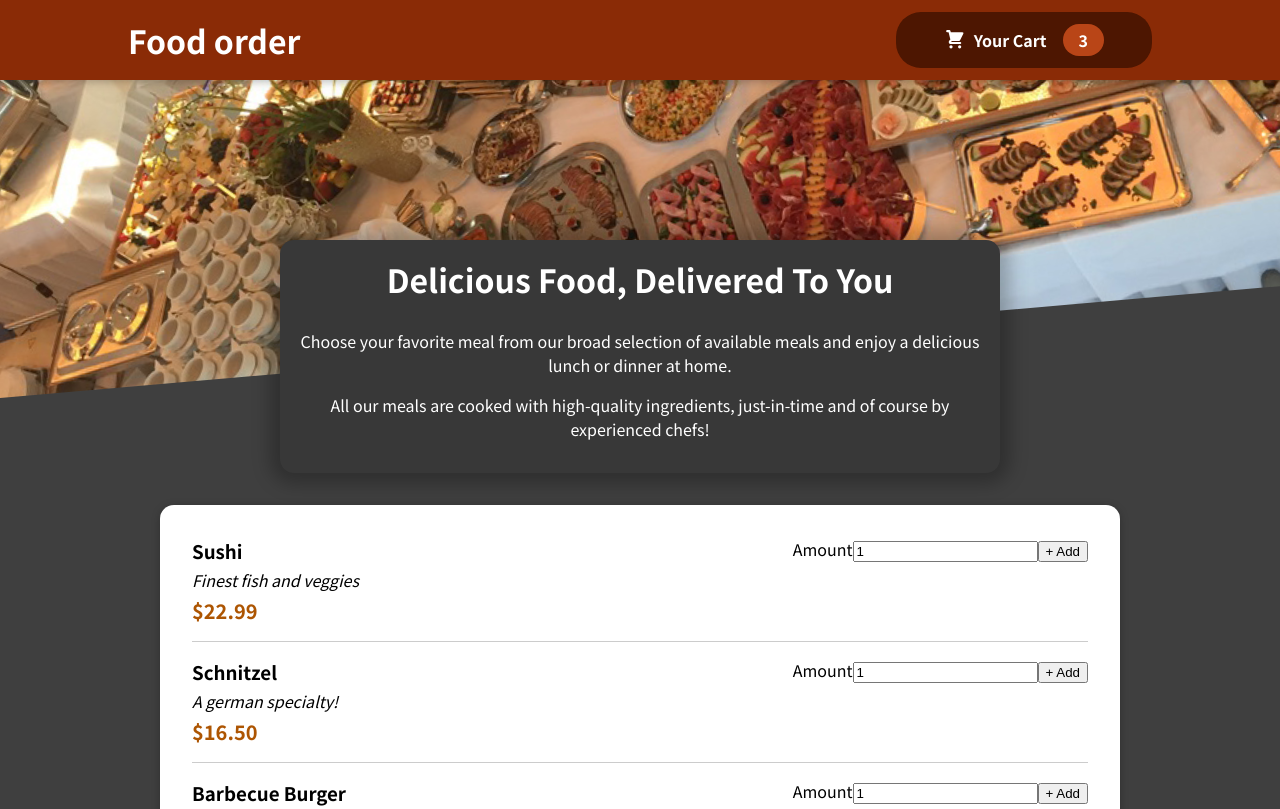
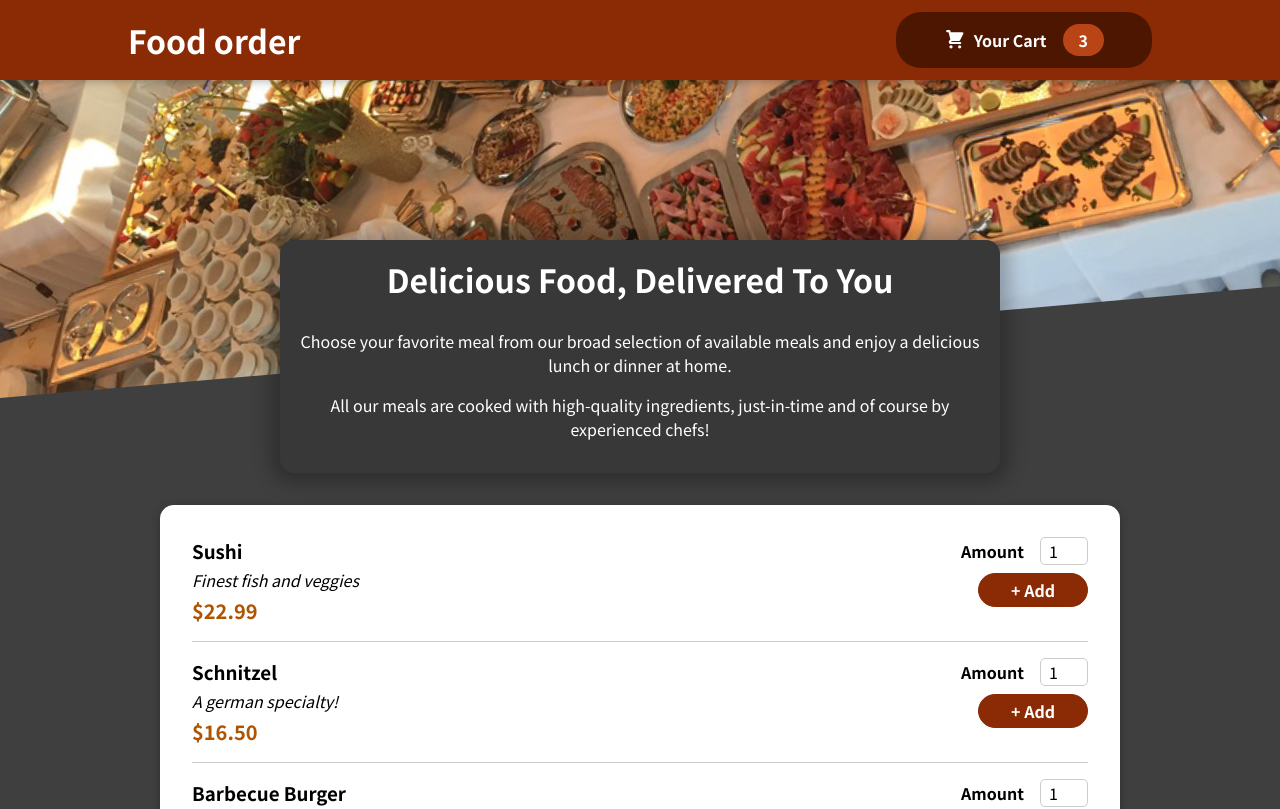
Before and after one commit to zakharovdm/food_order_app, a React (Create React App) app: page / in a window 1280 px wide. Shown: the top 809 px of the page. Built offline with nearby package versions, Linux system fonts and the light colour scheme.

Commit message:
feat: add Form component

```diff
--- a/src/components/Meals/MealItem/MealItem.js
+++ b/src/components/Meals/MealItem/MealItem.js
@@ -1,3 +1,5 @@
+import MealItemForm from "./MealItemForm";
+
 import classes from "./MealItem.module.css";
 
 const MealItem = (props) => {
@@ -10,9 +12,7 @@
         <div className={classes.price}>{price}</div>
       </div>
       <div>
-        <label id="amount">Amount</label>
-        <input name="amount" type="number" value="1"/>
-        <button type="button">+ Add</button>
+        <MealItemForm />
       </div>
   </li>
 };
--- /dev/null
+++ b/src/components/Meals/MealItem/MealItemForm.js
@@ -0,0 +1,23 @@
+import Input from "../../UI/Input";
+import classes from "./MealItemForm.module.css";
+
+const MealItemForm = (props) => {
+  return (
+    <form className={classes.form}>
+      <Input
+        label="Amount"
+        input={{
+          id: "amount",
+          type: "number",
+          min: "1",
+          max: "5",
+          step: "1",
+          defaultValue: "1",
+        }}
+      />
+      <button type="button">+ Add</button>
+    </form>
+  );
+};
+
+export default MealItemForm;
--- /dev/null
+++ b/src/components/Meals/MealItem/MealItemForm.module.css
@@ -0,0 +1,20 @@
+.form {
+  text-align: right;
+}
+
+.form button {
+  font: inherit;
+  cursor: pointer;
+  background-color: #8a2b06;
+  border: 1px solid #8a2b06;
+  color: white;
+  padding: 0.25rem 2rem;
+  border-radius: 20px;
+  font-weight: bold;
+}
+
+.form button:hover,
+.form button:active {
+  background-color: #641e03;
+  border-color: #641e03;
+}
--- /dev/null
+++ b/src/components/UI/Input.js
@@ -0,0 +1,12 @@
+import classes from "./Input.module.css";
+
+const Input = (props) => {
+  return (
+    <div className={classes.input}>
+      <label htmlFor={props.input.id}>{props.label}</label>
+      <input {...props.input} />
+    </div>
+  );
+};
+
+export default Input;
--- /dev/null
+++ b/src/components/UI/Input.module.css
@@ -0,0 +1,18 @@
+.input {
+  display: flex;
+  align-items: center;
+  margin-bottom: 0.5rem;
+}
+
+.input label {
+  font-weight: bold;
+  margin-right: 1rem;
+}
+
+.input input {
+  width: 3rem;
+  border-radius: 5px;
+  border: 1px solid #ccc;
+  font: inherit;
+  padding-left: 0.5rem;
+}
```
